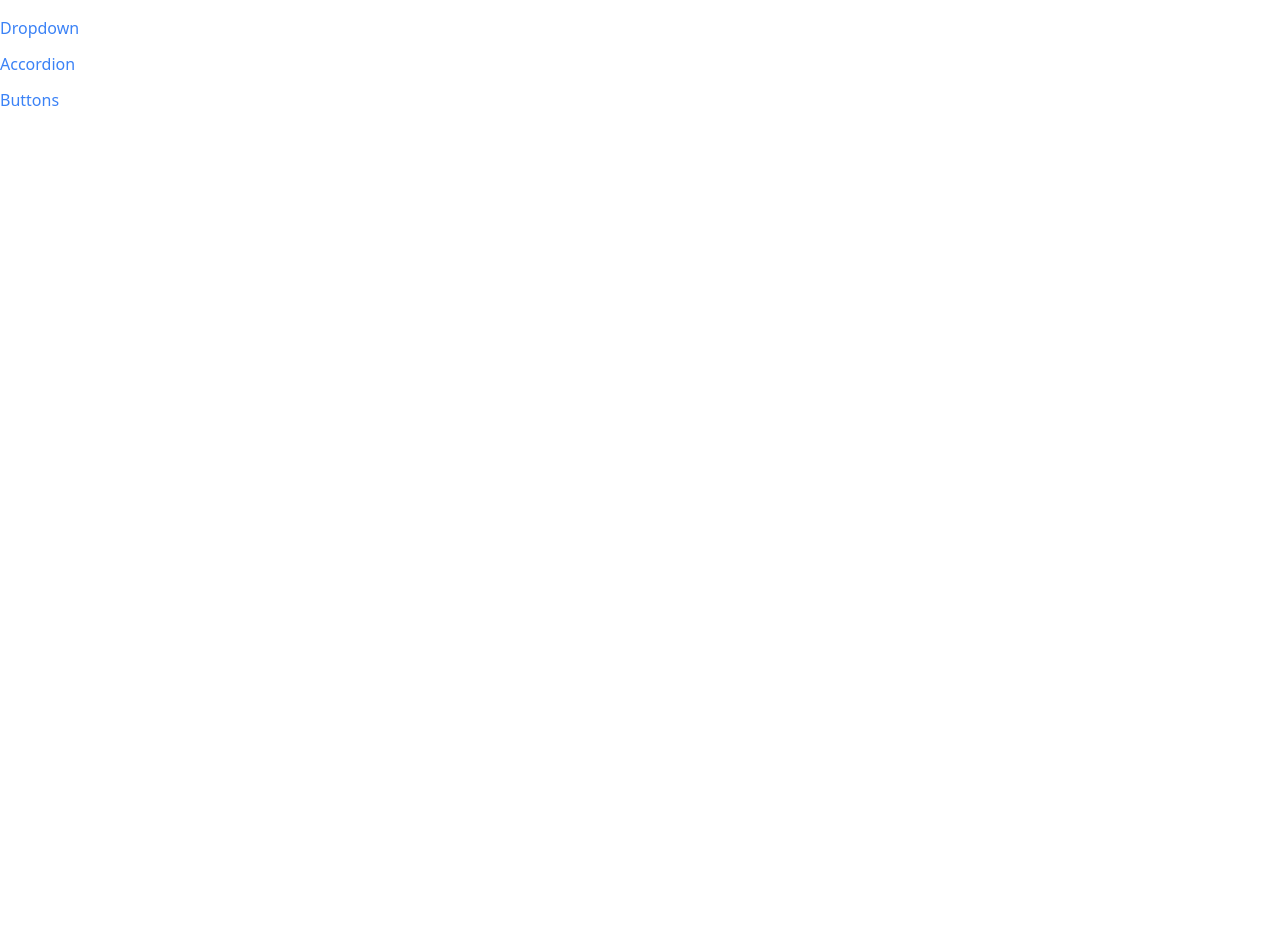
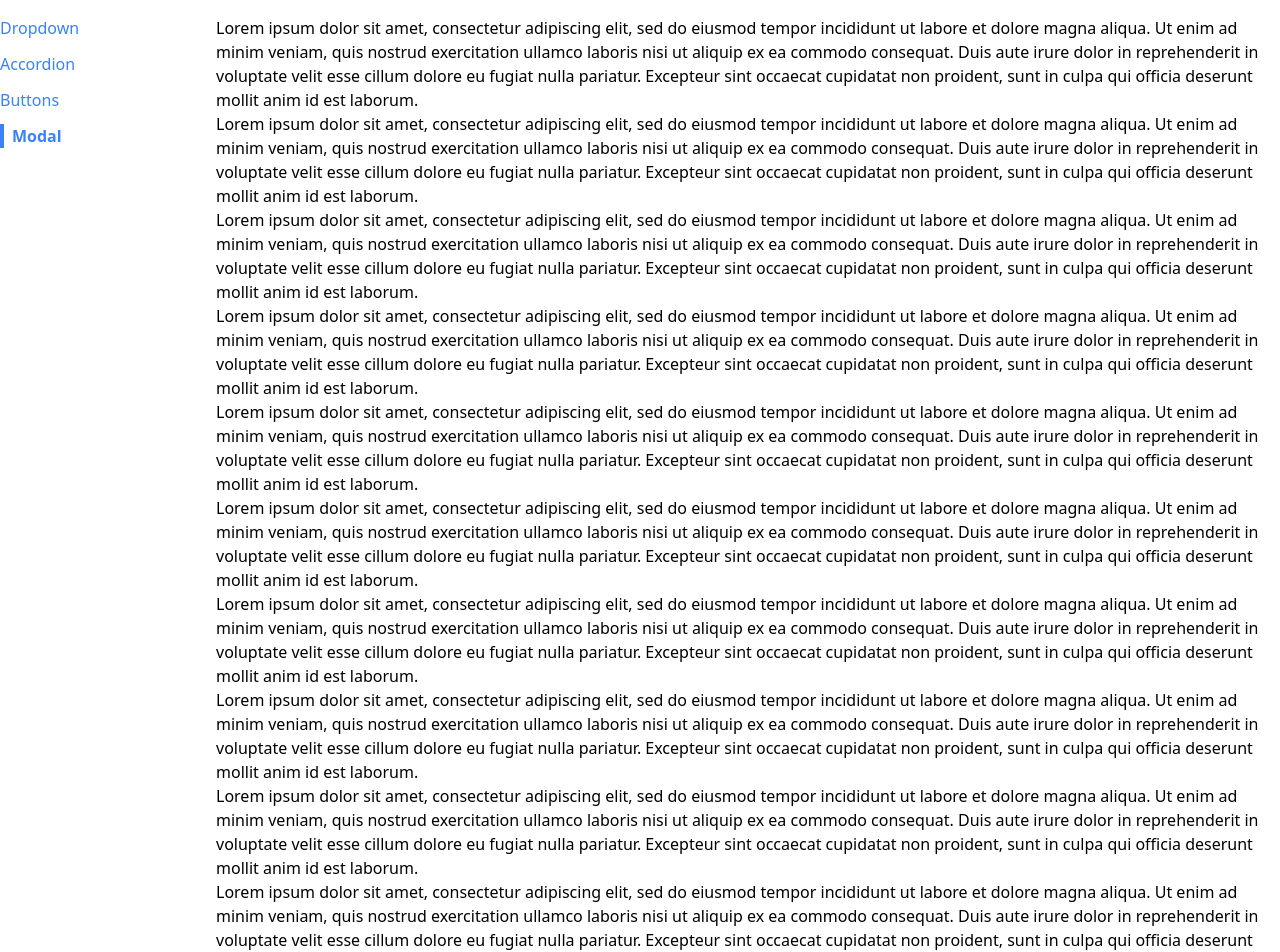
Before and after one commit to liamob/ReactJS_Projects, a React (Create React App) app in the folder comps/: page /modal in a window 1280 px wide. Shown: the top 952 px of the page. Before the commit the page ends 800 px from the top, so only its background shows below. Built offline with nearby package versions, Linux system fonts and the light colour scheme.

Commit message:
Wrapped up modal component -- wentn on vacation so havent worked on this in a couple weeks.

```diff
--- a/comps/public/index.html
+++ b/comps/public/index.html
@@ -39,5 +39,6 @@
       To begin the development, run `npm start` or `yarn start`.
       To create a production bundle, use `npm run build` or `yarn build`.
     -->
+    <div class="modal-container"></div>
   </body>
 </html>
--- a/comps/src/App.js
+++ b/comps/src/App.js
@@ -3,6 +3,7 @@ import Route from './components/Route';
 import AccordionPage from './pages/AccordionPage';
 import DropdownPage from './pages/DropdownPage';
 import ButtonPage from './pages/ButtonPage';
+import ModalPage from './pages/ModalPage';
 
 function App() {
     return (
@@ -18,6 +19,9 @@ function App() {
                 <Route path="/buttons">
                     <ButtonPage />
                 </Route>
+                <Route path="/modal">
+                    <ModalPage />
+                </Route>
             </div>
         </div>
     );
--- /dev/null
+++ b/comps/src/components/Modal.js
@@ -0,0 +1,30 @@
+import ReactDOM from 'react-dom';
+import { useEffect } from 'react';
+
+function Modal({ onClose, children, actionBar }) {
+    useEffect(() => {
+        document.body.classList.add('overflow-hidden');
+
+        return () => {
+            document.body.classList.remove('overflow-hidden');
+        };
+
+    }, []);
+
+    return ReactDOM.createPortal(
+        <div>
+            <div onClick={onClose} className="absolute inset-0 bg-gray-300 opacity-80"></div>
+            <div className="absolute inset-40 p-10 bg-white">
+                <div className="flex flex-col justify-between h-full">
+                    {children}
+                    <div className="flex justify-end">
+                        {actionBar}
+                    </div>
+                </div>
+            </div>
+        </div>,
+        document.querySelector('.modal-container')
+    );
+}
+
+export default Modal;
--- a/comps/src/components/Sidebar.js
+++ b/comps/src/components/Sidebar.js
@@ -5,6 +5,7 @@ function Sidebar() {
         {label: 'Dropdown', path: '/'},
         {label: 'Accordion', path: '/accordion'},
         {label: 'Buttons', path: '/buttons'},
+        {label: 'Modal', path: '/modal'}
     ];
 
     const renderedLinks = links.map((link) => {
--- /dev/null
+++ b/comps/src/pages/ModalPage.js
@@ -0,0 +1,69 @@
+import { useState } from 'react';
+import Modal from '../components/Modal';
+import Button from '../components/Button';
+
+function ModalPage(){
+    const [showModal, setShowModal] = useState(false);
+
+    const handleClick = () => {
+        setShowModal(true);
+    };
+
+    const handleClose = () => {
+        setShowModal(false);
+    };
+
+    const actionBar = (
+        <div>
+            <Button onClick={handleClose} primary>I Accept</Button>
+        </div>
+    );
+
+    const modal = (
+        <Modal onClose={handleClose} actionBar={actionBar}>
+            <p>Here is an agreement for you to accept</p>
+        </Modal>
+    );
+
+    return (
+        <div>
+            <p>
+            Lorem ipsum dolor sit amet, consectetur adipiscing elit, sed do eiusmod tempor incididunt ut labore et dolore magna aliqua. Ut enim ad minim veniam, quis nostrud exercitation ullamco laboris nisi ut aliquip ex ea commodo consequat. Duis aute irure dolor in reprehenderit in voluptate velit esse cillum dolore eu fugiat nulla pariatur. Excepteur sint occaecat cupidatat non proident, sunt in culpa qui officia deserunt mollit anim id est laborum.
+            </p>
+            <p>
+            Lorem ipsum dolor sit amet, consectetur adipiscing elit, sed do eiusmod tempor incididunt ut labore et dolore magna aliqua. Ut enim ad minim veniam, quis nostrud exercitation ullamco laboris nisi ut aliquip ex ea commodo consequat. Duis aute irure dolor in reprehenderit in voluptate velit esse cillum dolore eu fugiat nulla pariatur. Excepteur sint occaecat cupidatat non proident, sunt in culpa qui officia deserunt mollit anim id est laborum.
+            </p>
+            <p>
+            Lorem ipsum dolor sit amet, consectetur adipiscing elit, sed do eiusmod tempor incididunt ut labore et dolore magna aliqua. Ut enim ad minim veniam, quis nostrud exercitation ullamco laboris nisi ut aliquip ex ea commodo consequat. Duis aute irure dolor in reprehenderit in voluptate velit esse cillum dolore eu fugiat nulla pariatur. Excepteur sint occaecat cupidatat non proident, sunt in culpa qui officia deserunt mollit anim id est laborum.
+            </p>
+            <p>
+            Lorem ipsum dolor sit amet, consectetur adipiscing elit, sed do eiusmod tempor incididunt ut labore et dolore magna aliqua. Ut enim ad minim veniam, quis nostrud exercitation ullamco laboris nisi ut aliquip ex ea commodo consequat. Duis aute irure dolor in reprehenderit in voluptate velit esse cillum dolore eu fugiat nulla pariatur. Excepteur sint occaecat cupidatat non proident, sunt in culpa qui officia deserunt mollit anim id est laborum.
+            </p>
+            <p>
+            Lorem ipsum dolor sit amet, consectetur adipiscing elit, sed do eiusmod tempor incididunt ut labore et dolore magna aliqua. Ut enim ad minim veniam, quis nostrud exercitation ullamco laboris nisi ut aliquip ex ea commodo consequat. Duis aute irure dolor in reprehenderit in voluptate velit esse cillum dolore eu fugiat nulla pariatur. Excepteur sint occaecat cupidatat non proident, sunt in culpa qui officia deserunt mollit anim id est laborum.
+            </p>
+            <p>
+            Lorem ipsum dolor sit amet, consectetur adipiscing elit, sed do eiusmod tempor incididunt ut labore et dolore magna aliqua. Ut enim ad minim veniam, quis nostrud exercitation ullamco laboris nisi ut aliquip ex ea commodo consequat. Duis aute irure dolor in reprehenderit in voluptate velit esse cillum dolore eu fugiat nulla pariatur. Excepteur sint occaecat cupidatat non proident, sunt in culpa qui officia deserunt mollit anim id est laborum.
+            </p>
+            <p>
+            Lorem ipsum dolor sit amet, consectetur adipiscing elit, sed do eiusmod tempor incididunt ut labore et dolore magna aliqua. Ut enim ad minim veniam, quis nostrud exercitation ullamco laboris nisi ut aliquip ex ea commodo consequat. Duis aute irure dolor in reprehenderit in voluptate velit esse cillum dolore eu fugiat nulla pariatur. Excepteur sint occaecat cupidatat non proident, sunt in culpa qui officia deserunt mollit anim id est laborum.
+            </p>
+            <p>
+            Lorem ipsum dolor sit amet, consectetur adipiscing elit, sed do eiusmod tempor incididunt ut labore et dolore magna aliqua. Ut enim ad minim veniam, quis nostrud exercitation ullamco laboris nisi ut aliquip ex ea commodo consequat. Duis aute irure dolor in reprehenderit in voluptate velit esse cillum dolore eu fugiat nulla pariatur. Excepteur sint occaecat cupidatat non proident, sunt in culpa qui officia deserunt mollit anim id est laborum.
+            </p>
+            <p>
+            Lorem ipsum dolor sit amet, consectetur adipiscing elit, sed do eiusmod tempor incididunt ut labore et dolore magna aliqua. Ut enim ad minim veniam, quis nostrud exercitation ullamco laboris nisi ut aliquip ex ea commodo consequat. Duis aute irure dolor in reprehenderit in voluptate velit esse cillum dolore eu fugiat nulla pariatur. Excepteur sint occaecat cupidatat non proident, sunt in culpa qui officia deserunt mollit anim id est laborum.
+            </p>
+            <p>
+            Lorem ipsum dolor sit amet, consectetur adipiscing elit, sed do eiusmod tempor incididunt ut labore et dolore magna aliqua. Ut enim ad minim veniam, quis nostrud exercitation ullamco laboris nisi ut aliquip ex ea commodo consequat. Duis aute irure dolor in reprehenderit in voluptate velit esse cillum dolore eu fugiat nulla pariatur. Excepteur sint occaecat cupidatat non proident, sunt in culpa qui officia deserunt mollit anim id est laborum.
+            </p>
+
+            <Button onClick={handleClick} primary>
+                OpenModal
+            </Button>
+            {showModal && modal}
+        </div>
+    );
+}
+
+export default ModalPage;
```
Also changed, not shown: comps/src/components/Table.js (added).
